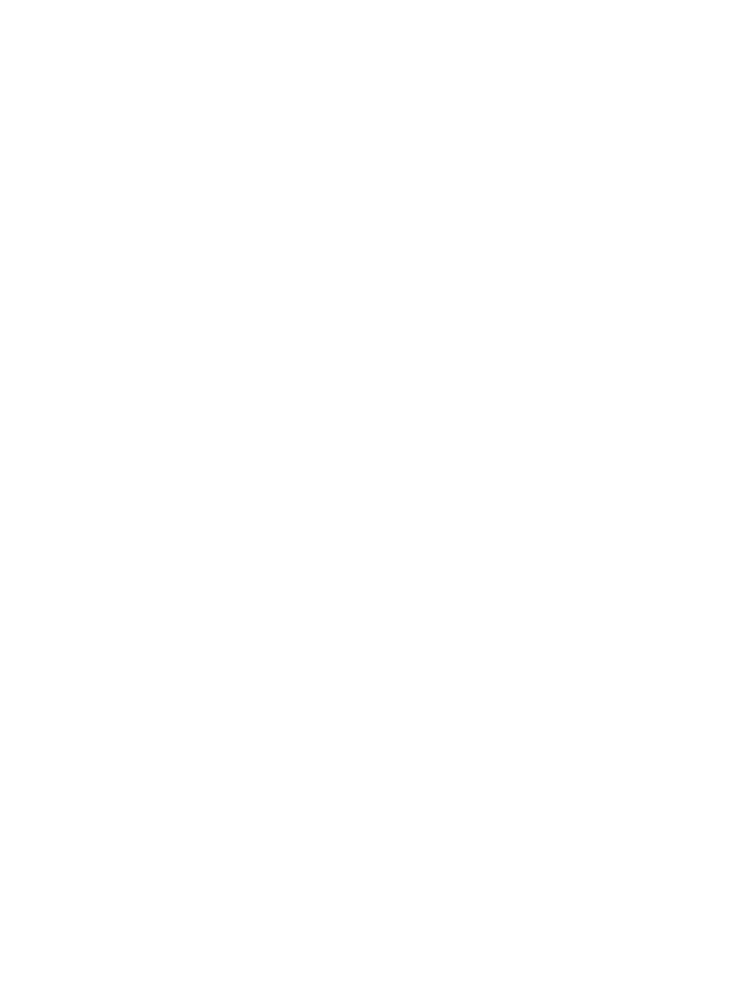
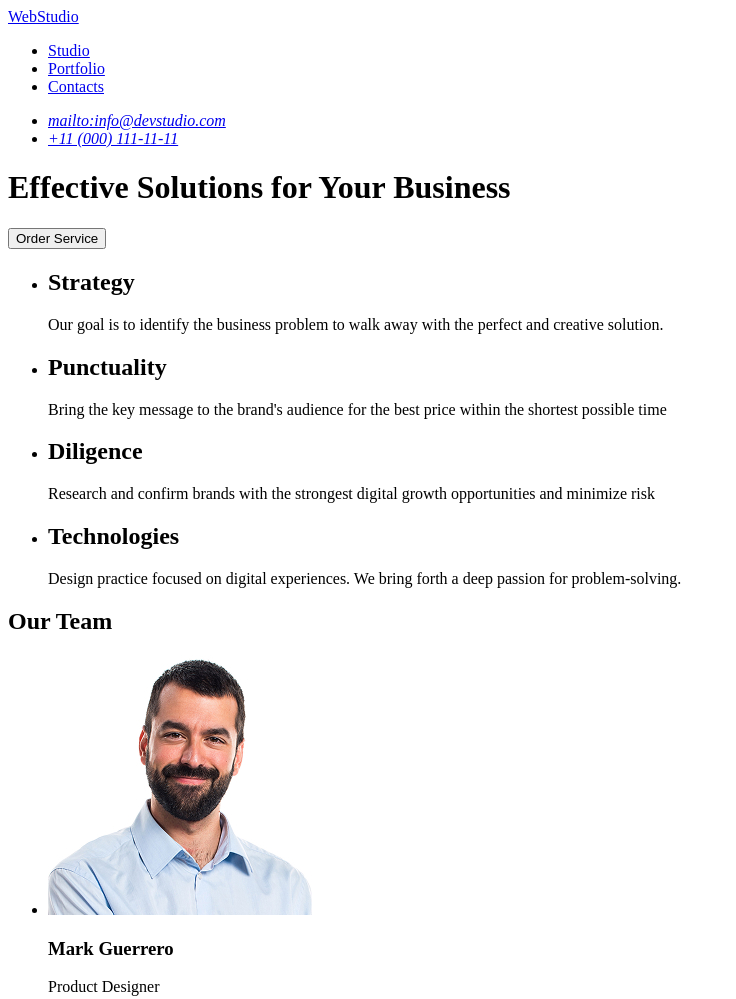
Before and after one commit to Andriinaska/goit-markup-hw-01, a plain HTML site: page index.html in a window 1280 px wide. Shown: the top 999 px of the page, without its empty margins (0-736 px from the left). Before the commit the page ends 800 px from the top, so only its background shows below. Drawn offline with Linux system fonts and the light colour scheme.

Commit message:
homework1

```diff
--- a/index.html
+++ b/index.html
@@ -3,7 +3,102 @@
   <head>
     <meta charset="UTF-8" />
     <meta name="viewport" content="width=device-width, initial-scale=1.0" />
-    <title>Document</title>
+    <title>goit-markup-hw-01</title>
   </head>
-  <body></body>
+
+  <body>
+    <header>
+      <a href="https://webstudio.is/" target="_blank"> WebStudio </a>
+      <nav>
+        <ul>
+          <li><a href="#Studio"> Studio </a></li>
+          <li><a href="#Portfolio"> Portfolio </a></li>
+          <li><a href="#Contacts"> Contacts </a></li>
+        </ul>
+      </nav>
+      <address>
+        <ul>
+          <li>
+            <a href="mailto:info@devstudio.com"> mailto:info@devstudio.com </a>
+          </li>
+          <li><a href="tel:+11 (000) 111-11-11"> +11 (000) 111-11-11 </a></li>
+        </ul>
+      </address>
+    </header>
+
+    <main>
+      <h1>Effective Solutions for Your Business</h1>
+      <button type="button">Order Service</button>
+      <section1>
+        <!-- about -->
+        <ul>
+          <li>
+            <h2>Strategy</h2>
+            <p>
+              Our goal is to identify the business problem to walk away with the
+              perfect and creative solution.
+            </p>
+          </li>
+
+          <li>
+            <h2>Punctuality</h2>
+            <p>
+              Bring the key message to the brand's audience for the best price
+              within the shortest possible time
+            </p>
+          </li>
+
+          <li>
+            <h2>Diligence</h2>
+            <p>
+              Research and confirm brands with the strongest digital growth
+              opportunities and minimize risk
+            </p>
+          </li>
+
+          <li>
+            <h2>Technologies</h2>
+            <p>
+              Design practice focused on digital experiences. We bring forth a
+              deep passion for problem-solving.
+            </p>
+          </li>
+        </ul>
+      </section1>
+      <section2>
+        <!-- our team -->
+        <h2>Our Team</h2>
+        <ul>
+          <li>
+            <img src="./images/img.jpg" alt="Mark Guerrero" width="264" />
+            <h3>Mark Guerrero</h3>
+            <p>Product Designer</p>
+          </li>
+          <li>
+            <img src="./images/img (3).jpg" alt="Tom Ford" width="264" />
+            <h3>Tom Ford</h3>
+            <p>Frontend Developer</p>
+          </li>
+          <li>
+            <img src="./images/img (2).jpg" alt="Camila Garcia" width="264" />
+            <h3>Camila Garcia</h3>
+            <p>Marketing</p>
+          </li>
+          <li>
+            <img src="./images/img (1).jpg" alt="Daniel Wilson" width="264" />
+            <h3>Daniel Wilson</h3>
+            <p>UI Designer</p>
+          </li>
+        </ul>
+      </section2>
+    </main>
+
+    <footer>
+      <a href="https://webstudio.is/" target="_blank"> WebStudio </a>
+      <p>
+        Increase the flow of customers and sales for your business with digital
+        marketing & growth solutions.
+      </p>
+    </footer>
+  </body>
 </html>
```
Also changed, not shown: images/icons/Web.svg (added), images/icons/img (2).jpg (added), images/img (1).jpg (added), images/img (2).jpg (added), images/img (3).jpg (added), images/img.jpg (added).
